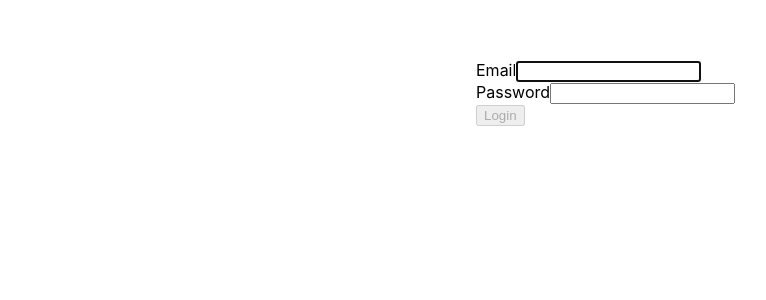
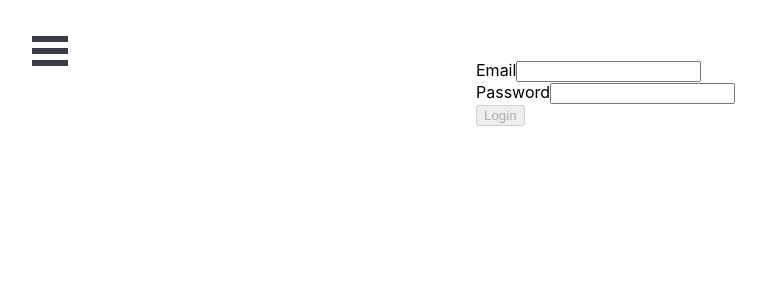
Before and after one commit to nitadragosandrei/disertatie_ca, a React (Create React App) app: page /login in a window 1280 px wide. Shown: the top 300 px of the page, without its empty margins (4-770 px from the left). Built offline with nearby package versions, Linux system fonts and the light colour scheme; what aws-amplify would draw is missing.

Commit message:
Routed with link to

```diff
--- a/src/Routes.js
+++ b/src/Routes.js
@@ -8,12 +8,16 @@ export default function Routes() {
   return (
     <Router>
     <Switch>
-      <Route exact path="/login">
-        <Login/>
-      </Route>
+
       <Route exact path="/">
+
         <Sidebar></Sidebar>
         <Spreadsheet></Spreadsheet>
+      </Route>
+      <Route exact path="/login">
+
+        <Sidebar></Sidebar>
+        <Login/>
       </Route>
     </Switch>
     </Router>
--- a/src/components/Sidebar/Sidebar.js
+++ b/src/components/Sidebar/Sidebar.js
@@ -4,6 +4,7 @@ import MenuWrap from './MenuWrap';
 import '@fortawesome/react-fontawesome';
 import './Sidebar.css';
 import { FontAwesomeIcon } from '@fortawesome/react-fontawesome';
+import { Link } from 'react-router-dom';
 export let LoginContext = false;
 class Sidebar extends Component {
   constructor (props) {
@@ -50,7 +51,9 @@ class Sidebar extends Component {
       <button key="0" className="button-text bm-button" href=""><i className="fa fa-fw fa-home" /><span >Home</span></button>,
       <button key="1" className="button-text bm-button" href=""><i className="fa fa-fw fa-bell-o" /><span>Alerts</span></button>,
       <button key="2" className="button-text bm-button" href=""><i className="fa fa-fw fa-envelope-o" /><span>Messages</span></button>,
+      <Link to = "/login">
       <button key="3" onClick={this.handleLogInClick} className="button-text bm-button-logout" href="">{ this.state.isLoggedIn ? <span>Logout</span> :<span>Log In</span>  }</button>
+      </Link>
     ]
     return items;
   }
```
